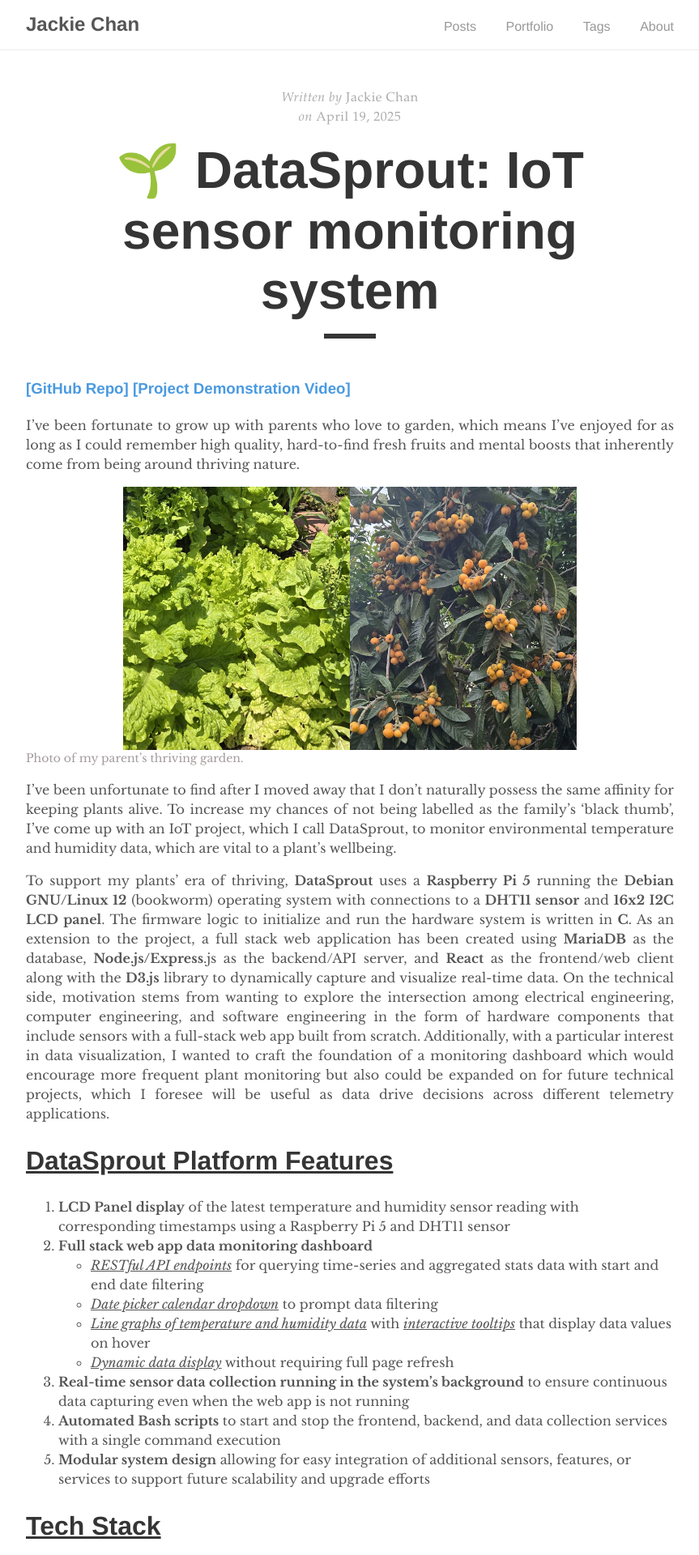
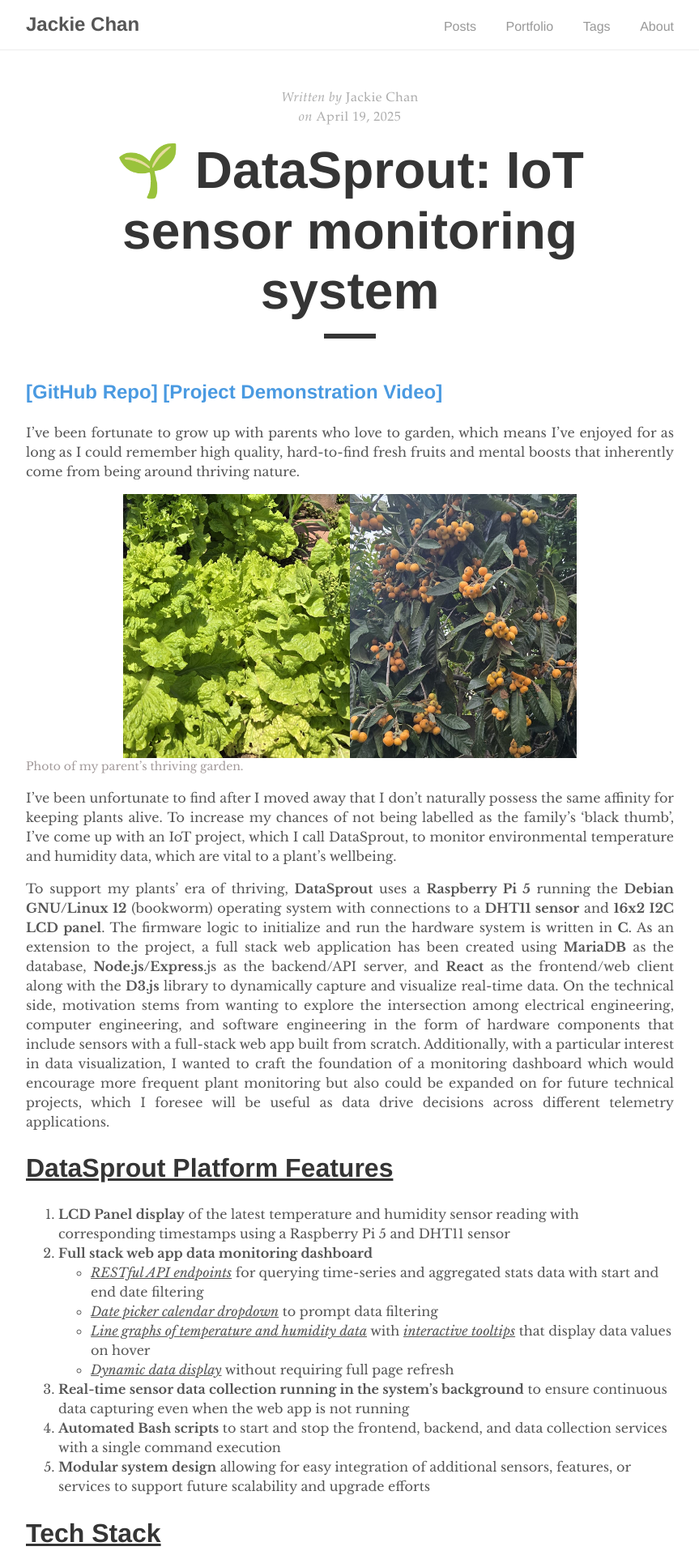
Before and after one commit to jackiechanmakes/jackiechanmakes.github.io, a Jekyll site: the page built from _posts/2025-04-19-plant-monitor.md, in a window 1280 px wide. Shown: the top 1920 px of the page at 81% size, without its empty margins (208-1071 px from the left). Built offline with Jekyll 4.4.1, drawn with Linux system fonts in a browser that asks for light colours; comment, search, counter and statistics services are not loaded.

Commit message:
Add formatting

```diff
--- a/_posts/2025-04-19-plant-monitor.md
+++ b/_posts/2025-04-19-plant-monitor.md
@@ -9,7 +9,7 @@ comments: true
 I created DataSprout, an IoT sensor monitoring system consisting of a Raspberry Pi, hardware sensor components, and a full stack web dashboard for real-time environmental data collection and visualization.
 
 <!--more-->
-### [[GitHub Repo]](https://github.com/jackiechanmakes/datasprout-platform) [[Project Demonstration Video]](https://youtu.be/q2UzhQ5I93k?si=KLvonQuXUC7zIyVW)
+## [[GitHub Repo]](https://github.com/jackiechanmakes/datasprout-platform) [[Project Demonstration Video]](https://youtu.be/q2UzhQ5I93k?si=KLvonQuXUC7zIyVW)
 
 I’ve been fortunate to grow up with parents who love to garden, which means I’ve enjoyed for as long as I could remember high quality, hard-to-find fresh fruits and mental boosts that inherently come from being around thriving nature.
 
```
